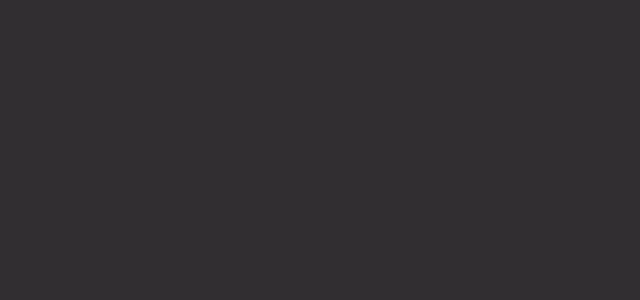
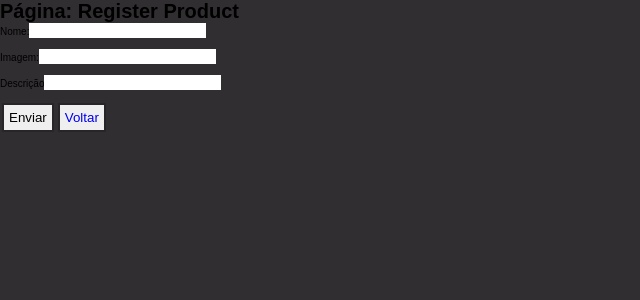
Before and after one commit to gabrielrevolti/Restaurante, a React (Vite) app in the folder restaurante/client/: page /update/1 in a window 1280 px wide. Before the commit this address had no page. Shown: the top 300 px of the page, without its empty margins (0-640 px from the left). Built offline with nearby package versions, Linux system fonts and the light colour scheme; no server answers.

Commit message:
adicionando o update

```diff
--- a/restaurante/client/src/main.tsx
+++ b/restaurante/client/src/main.tsx
@@ -5,7 +5,7 @@ import { BrowserRouter, Route, Routes } from 'react-router-dom'
 
 import RegisterProduct from './pages/register.tsx'
 import Index from './pages/home/index.tsx'
-import Product from './pages/product.tsx'
+import UpdateItem from './pages/update.tsx'
 
 ReactDOM.createRoot(document.getElementById('root')!).render(
   <React.StrictMode>
@@ -14,7 +14,7 @@ ReactDOM.createRoot(document.getElementById('root')!).render(
       <Route element={<App/>}/>
       <Route path="/" element={<Index/>}/>
       <Route path="register"element={<RegisterProduct/>}/>
-      <Route path="product" element={<Product/>}/>
+      <Route path="update/:id" element={<UpdateItem/>}/>
     </Routes>
     </BrowserRouter>
 
--- a/restaurante/client/src/pages/home/components/fetch.tsx
+++ b/restaurante/client/src/pages/home/components/fetch.tsx
@@ -1,6 +1,7 @@
 import { useEffect, useState } from "react";
 import Cards from "./cards/card";
 import "./cards/cards.css"
+import { Link } from "react-router-dom";
 
 interface pratosDB {
   itemId : number,
@@ -60,6 +61,7 @@ const Fetch = () => {
           <div className="Card" key={prato.itemId}>
             <Cards name={prato.itemName} description={prato.itemDescription} image={prato.itemImage}/>
             <button onClick={() => handleDeleteItem(prato.itemId)}>Excluir</button>
+            <button><Link to={`update/${prato.itemId}`}>Mudar</Link></button>
           </div>
         ))}
       </div>
--- a/restaurante/client/src/pages/home/index.tsx
+++ b/restaurante/client/src/pages/home/index.tsx
@@ -34,7 +34,6 @@ const Index = () => (
       <Fetch/> {/* Faz um fetch no banco de dados e renderiza na tela*/}
     </div>
     </section>
-
   </div>
   </>
 );
--- a/restaurante/client/src/pages/product.tsx
+++ /dev/null
@@ -1,11 +0,0 @@
-const Product = () => {
-  return (
-    <div>
-      <h1>Alguma coisa</h1>
-
-    </div>
-
-   );
-}
-
-export default Product;
--- /dev/null
+++ b/restaurante/client/src/pages/update.tsx
@@ -0,0 +1,77 @@
+import { useEffect, useState } from "react";
+import { Link, useParams } from "react-router-dom";
+
+const UpdateItem = () => {
+
+  const [name, setName] = useState(String);
+  const [image, setImage] = useState(String);
+  const [description, setDescription] = useState(String);
+
+  const {id} = useParams()
+
+  useEffect( () => {
+    const getData = async () => {
+    const response = await fetch(`http://127.0.0.1:5000/getItem/${id}`)
+    const data = await response.json();
+    console.log(data)
+    setName(data[0].itemName)
+    setImage(data[0].itemImage)
+    setDescription(data[0].itemDescription)
+    }
+    getData()
+  }, [])
+
+
+  const handleSubmit = async (e:any) => {
+    e.preventDefault();
+    const response = await fetch(`http://127.0.0.1:5000/update/${id}`, {
+        method: 'PUT',
+        headers: {
+            'Content-Type': 'application/json'
+        },
+        body: JSON.stringify({ name, image, description})
+    });
+    const data = await response.json();
+    console.log(data.requisicao);
+    console.log(data.message)
+};
+
+
+
+  return (
+    <>
+    <div>
+      <h1>Página: Register Product</h1>
+        <form onSubmit={handleSubmit}>
+          <label htmlFor='name'>Nome:</label>
+          <input
+          type="text" id="name" value={name} onChange={(e) => setName(e.target.value)} />
+
+          <br />
+          <br />
+
+          <label htmlFor='image'>Imagem:</label>
+          <input
+          type="text" id='image' value={image} onChange={(e) => setImage(e.target.value)} />
+
+          <br />
+          <br />
+
+          <label htmlFor="description">Descrição</label>
+          <input
+          type="text" id='description' value={description} onChange={(e) => setDescription(e.target.value)} />
+
+          <br />
+          <br />
+
+          <div>
+            <button className="button" type="submit">Enviar</button>
+            <button className="button"><Link to="/">Voltar</Link></button>
+          </div>
+        </form>
+      </div>
+    </>
+   );
+}
+
+export default UpdateItem;
```
Also changed, not shown: 1 other file (tests, documents, lock files or other folders).
